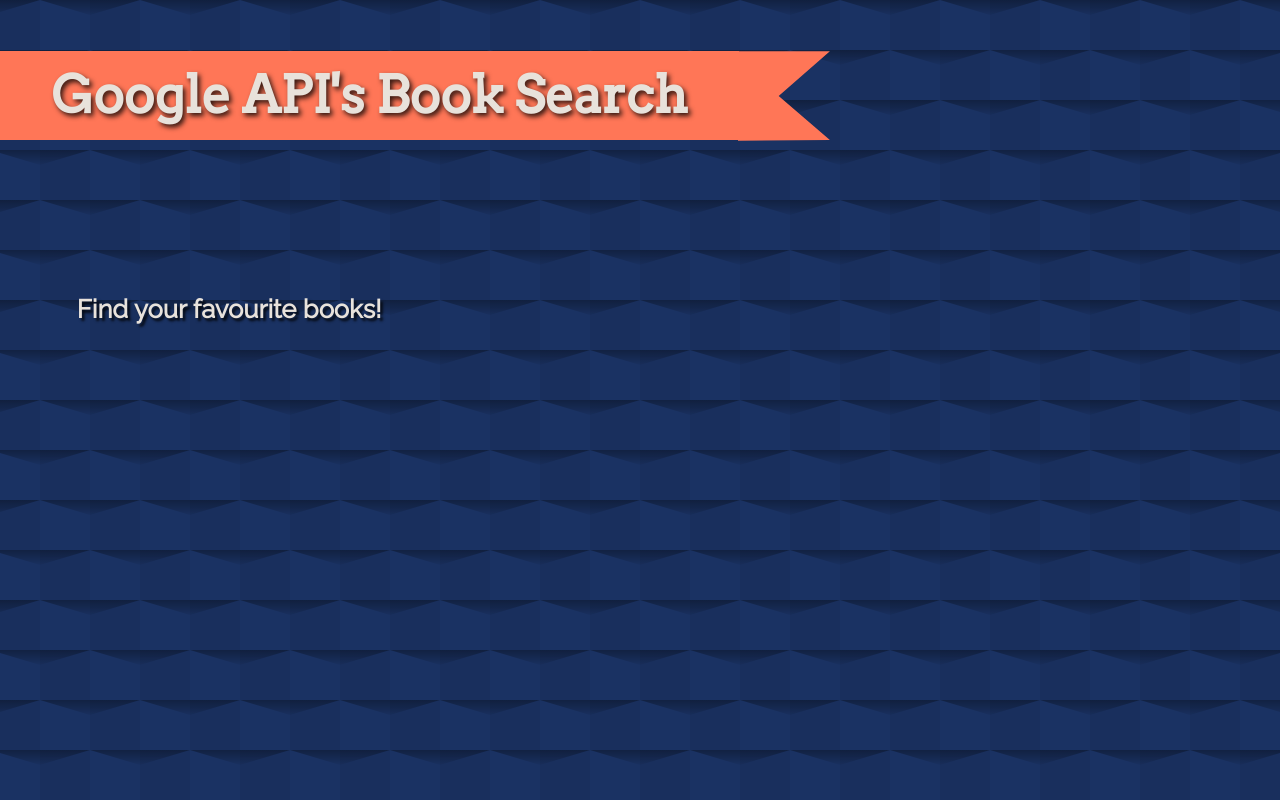
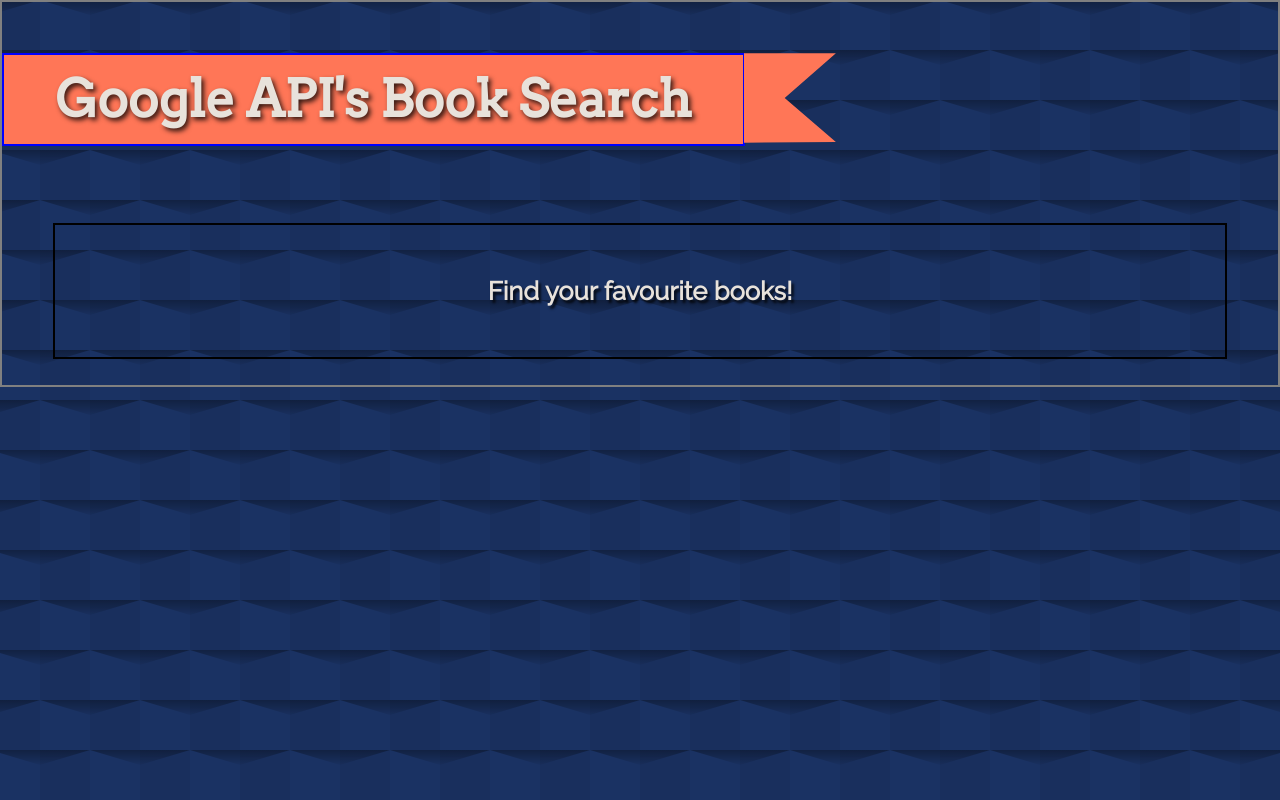
Before and after one commit to typinghands/bookChinguAPI, a plain HTML site: page index.html in a window 1280 px wide. Drawn offline with Linux system fonts and the light colour scheme.

Commit message:
made article flexbox, added temp visibility borders (to remove)

```diff
--- a/main.css
+++ b/main.css
@@ -23,6 +23,7 @@ body {
   /* background by SVGBackgrounds.com */
   margin: 0px;
   padding: 0px;
+  border: 2px grey solid;
 }
 
 *,
@@ -73,6 +74,7 @@ header {
   padding: 0px 2rem;
   width: auto;
   float: left;
+  border: 2px blue solid;
 }
 
 .divShaped {
@@ -89,6 +91,12 @@ header {
 }
 
 article {
-  margin: 2rem 2rem;
+  margin: 1rem 2rem;
   padding: 1rem 1rem;
+  border: 2px black solid;
+
+  display: flex;
+  justify-content: center;
+  align-items: center;
+  flex-flow: column wrap;
 }
```
